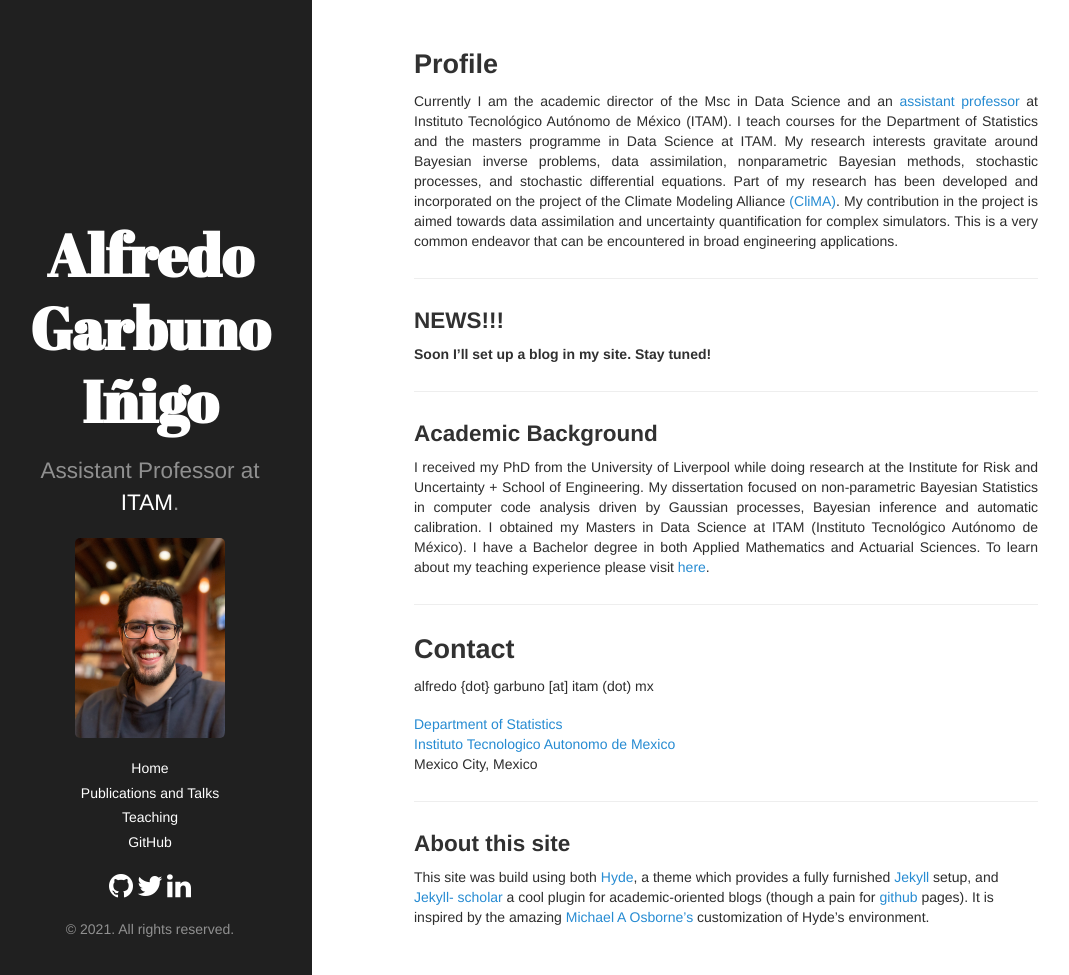
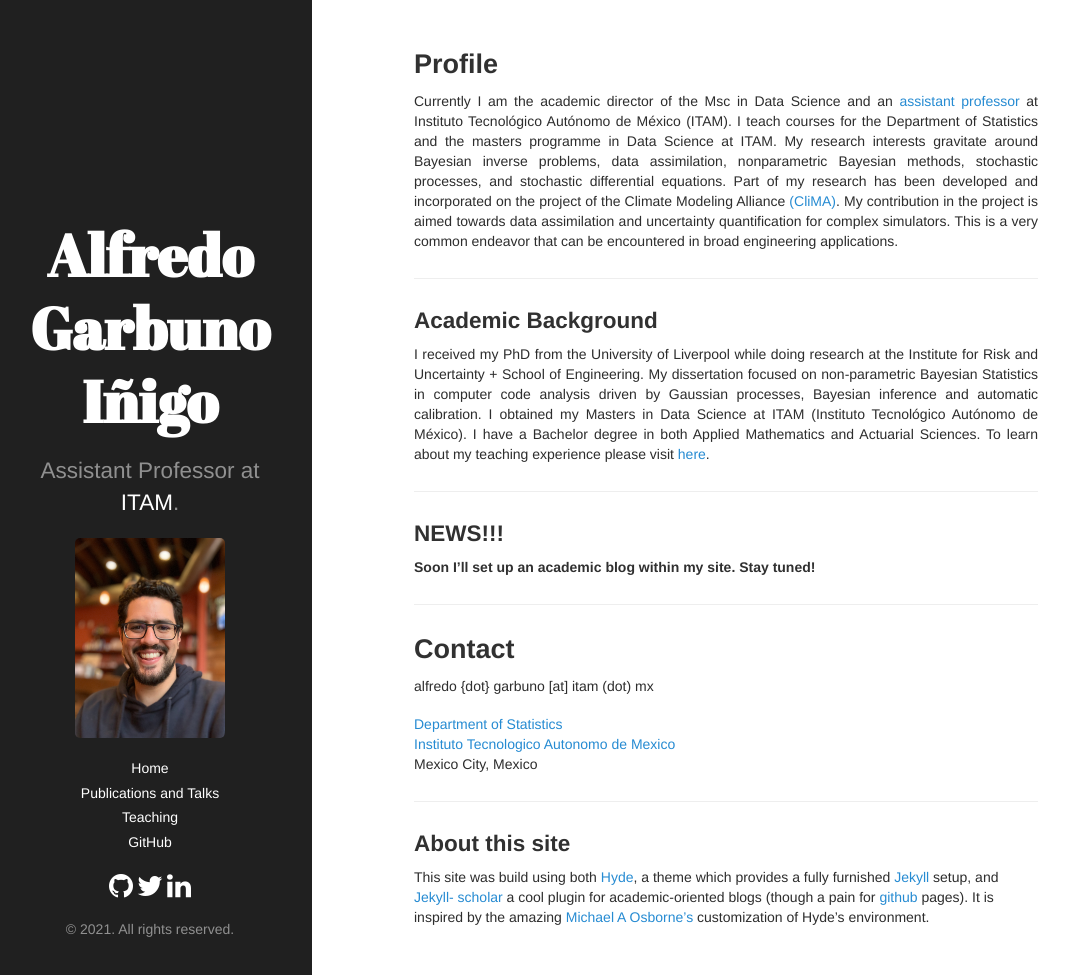
Before and after one commit to agarbuno/agarbuno.github.io, a Jekyll site: the page built from index.md, in a window 1280 px wide and 975 px high. Shown: the whole window, without its empty margins (12-1081 px from the left). Built offline with Jekyll 4.4.1, drawn with Linux system fonts in a browser that asks for light colours; nearby versions of some CDN libraries.

Commit message:
fixes section order

```diff
--- a/index.md
+++ b/index.md
@@ -31,12 +31,6 @@ statistical modelling, data visualisation and applied probability models.--->
 
 <hr>
 
-### NEWS!!!
-
-**Soon I'll set up a blog in my site. Stay tuned!**
-
-<hr>
-
 ### Academic Background
 
 
@@ -51,6 +45,12 @@ have a Bachelor degree in both Applied Mathematics and Actuarial Sciences.
 To learn about my teaching experience please visit <a href="https://agarbuno.github.io/teaching/">here</a>.
 
 </div>
+
+<hr>
+
+### NEWS!!!
+
+**Soon I'll set up an academic blog within my site. Stay tuned!**
 
 <hr>
 
```
